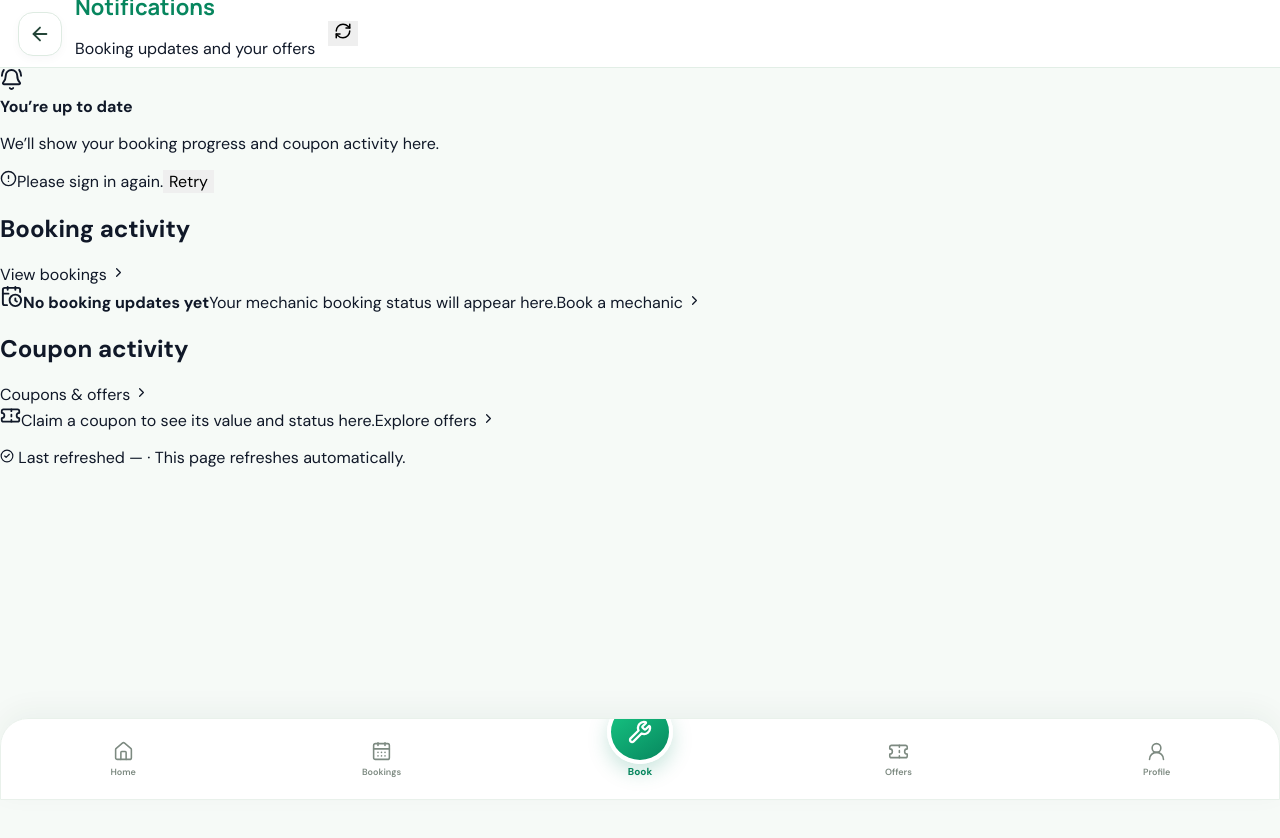
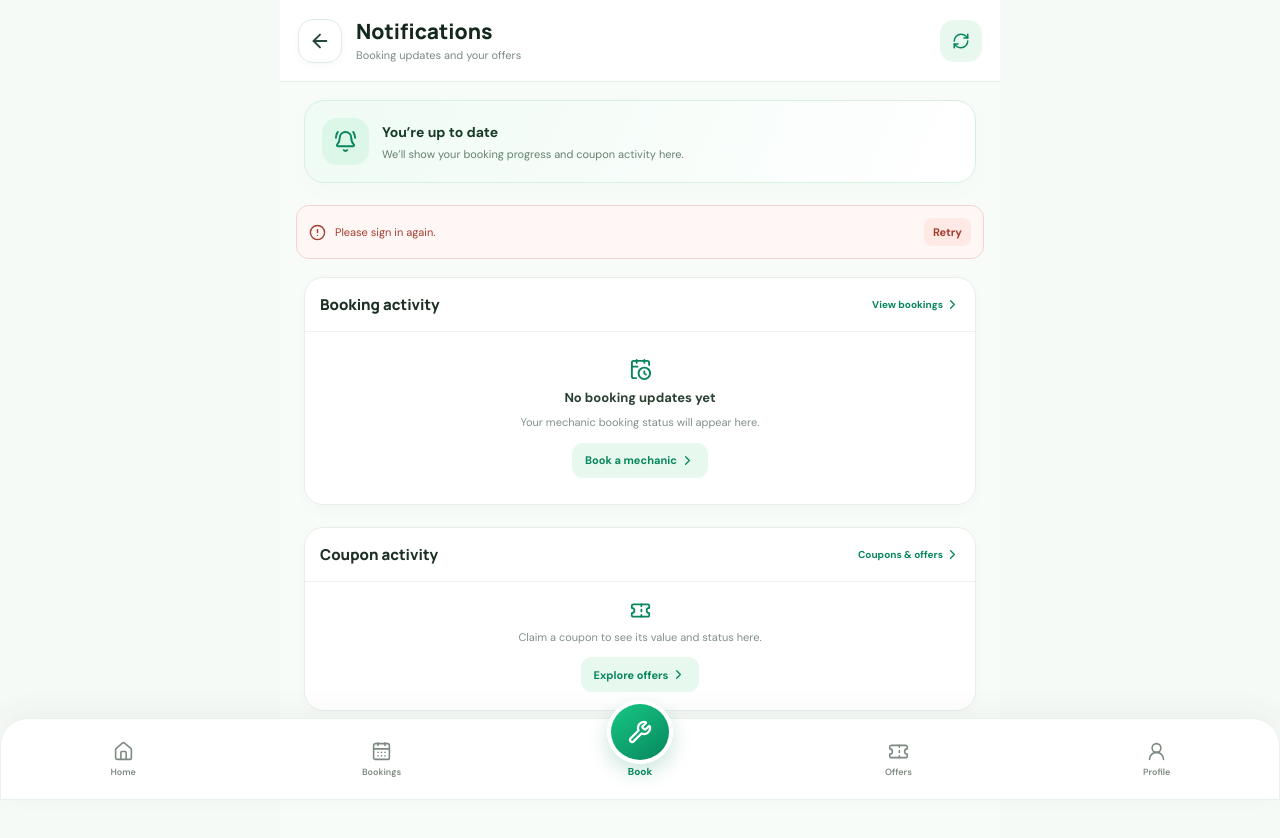
Before and after one commit to Enayatalibarkaat/MechanicGo, a Next.js app: page /notifications in a window 1280 px wide. Shown: the top 838 px of the page. Before the commit the page ends 800 px from the top, so only its background shows below. Built offline with nearby package versions, Linux system fonts and the light colour scheme; no server answers.

Commit message:
Style dedicated notifications page and harden fixed bottom navigation positioning

```diff
--- a/app/globals.css
+++ b/app/globals.css
@@ -854,3 +854,16 @@ html[data-mg-nav="forward"] main{animation:mgPageEnterFromRight .14s cubic-bezie
 
 .mgHeroVehicle{position:absolute;z-index:0;display:grid;place-items:center;color:#07865e;opacity:.20;filter:drop-shadow(0 3px 4px #07865e12)}.mgHeroBike{right:3px;bottom:15px;transform:scaleX(-1)}.mgHeroCar{right:-8px;bottom:53px;color:#0b9d68;opacity:.16}
 .mgHeroArt img{z-index:1}
+
+/* Dedicated notification screen */
+.mgNotificationsPage{max-width:720px;margin:0 auto;min-height:100dvh;background:#f8fcf9!important;padding-bottom:calc(112px + env(safe-area-inset-bottom,0px))!important}
+.mgNotificationsHeader{display:flex!important;align-items:center;gap:14px!important;height:82px!important;padding:10px 18px!important;background:#fff!important;border-bottom:1px solid #e6efe8!important;position:sticky;top:0;z-index:30}
+.mgNotificationsHeader>div{min-width:0;flex:1}.mgNotificationsHeader h1{margin:0!important;font:800 21px/1.2 Manrope,sans-serif!important;color:#15281d!important}.mgNotificationsHeader p{margin:4px 0 0!important;font-size:11px!important;color:#7b8a80!important}.mgNotificationsHeader .pageBackBtn{width:43px;height:43px;flex:0 0 43px;display:grid;place-items:center;border:1px solid #e4ece6;border-radius:14px;background:#fff;color:#20372a}.mgNotificationRefresh{width:42px;height:42px;display:grid;place-items:center;border-radius:14px;background:#e9f8ef;color:#07865e}
+.mgNotificationsIntro{display:flex;align-items:center;gap:13px;margin:18px 16px 22px;padding:17px;border:1px solid #d8f0e1;border-radius:20px;background:linear-gradient(115deg,#effbf4,#fff);box-shadow:0 7px 20px #0b6b3d06}.mgNotificationsBell{width:47px;height:47px;flex:0 0 47px;display:grid;place-items:center;border-radius:15px;background:#dcf7e7;color:#07865e}.mgNotificationsIntro b{font-size:14px;color:#183b29}.mgNotificationsIntro p{margin:4px 0 0;font-size:11px;line-height:1.5;color:#668070}
+.mgNotificationsSection{margin:0 16px 22px;overflow:hidden;border:1px solid #e8efe9;border-radius:19px;background:#fff;box-shadow:0 5px 18px #18392305}.mgNotificationsSectionTitle{display:flex;align-items:center;justify-content:space-between;gap:10px;padding:16px 15px;border-bottom:1px solid #edf2ee}.mgNotificationsSectionTitle h2{margin:0;font:800 15px Manrope,sans-serif;color:#1c3024}.mgNotificationsSectionTitle a{display:flex;align-items:center;gap:2px;color:#07865e;font-size:10px;font-weight:800;white-space:nowrap}
+.mgNotificationRecord{display:flex;align-items:center;gap:11px;padding:14px 13px;border-bottom:1px solid #f0f4f1}.mgNotificationRecord:last-child{border-bottom:0}.mgNotificationRecordIcon{width:40px;height:40px;flex:0 0 40px;display:grid;place-items:center;border-radius:13px;background:#e7f8ee;color:#07865e}.mgNotificationRecordIcon.success{background:#e7f8ee;color:#07865e}.mgNotificationRecordIcon.muted{background:#f1f4f2;color:#77877d}.mgNotificationRecordIcon.offer{background:#fff4d8;color:#b57a09}.mgNotificationRecordCopy{flex:1;min-width:0}.mgNotificationRecordCopy b{display:block;color:#20342a;font-size:12px;line-height:1.4}.mgNotificationRecordCopy p{margin:4px 0;color:#65786c;font-size:10px;line-height:1.45;overflow-wrap:anywhere}.mgNotificationRecordCopy small{color:#93a096;font-size:9px}.mgNotificationRecord>a{width:28px;height:32px;flex:0 0 28px;display:grid;place-items:center;color:#7d8d82}
+.mgNotificationEmpty{display:flex;align-items:center;flex-direction:column;gap:8px;padding:26px 18px;color:#819087;text-align:center;font-size:11px}.mgNotificationEmpty>svg{color:#07865e}.mgNotificationEmpty b{font-size:13px;color:#2a4033}.mgNotificationEmpty span{line-height:1.5}.mgNotificationEmpty a{display:flex;align-items:center;gap:3px;margin-top:4px;padding:10px 13px;border-radius:11px;background:#e7f8ee;color:#07865e;font-weight:800}.mgNotificationEmpty.compact{padding:18px}
+.mgNotificationError{display:flex;align-items:center;gap:9px;margin:0 16px 18px;padding:12px;border:1px solid #f5d2cd;border-radius:13px;background:#fff7f5;color:#a33d2e;font-size:11px}.mgNotificationError span{flex:1}.mgNotificationError button{padding:7px 9px;border-radius:8px;background:#ffe9e4;color:#a33d2e;font-weight:800}.mgNotificationsFootnote{display:flex;align-items:center;justify-content:center;gap:6px;margin:0 16px 18px;color:#8b9b90;font-size:9px}.mgNotificationsFootnote svg{color:#07865e}
+@media(min-width:650px){.mgNotificationsIntro,.mgNotificationsSection{margin-left:24px;margin-right:24px}.mgNotificationsError{margin-left:24px;margin-right:24px}}
+/* Fixed navigation is rendered outside page containers so transforms/scrolling cannot move it */
+.bottomNav,.mgBottomNav{position:fixed!important;left:0!important;right:0!important;bottom:0!important;top:auto!important;width:100vw!important;max-width:100vw!important;z-index:9999!important;transform:none!important;contain:none!important;will-change:auto!important;display:grid!important}
```
